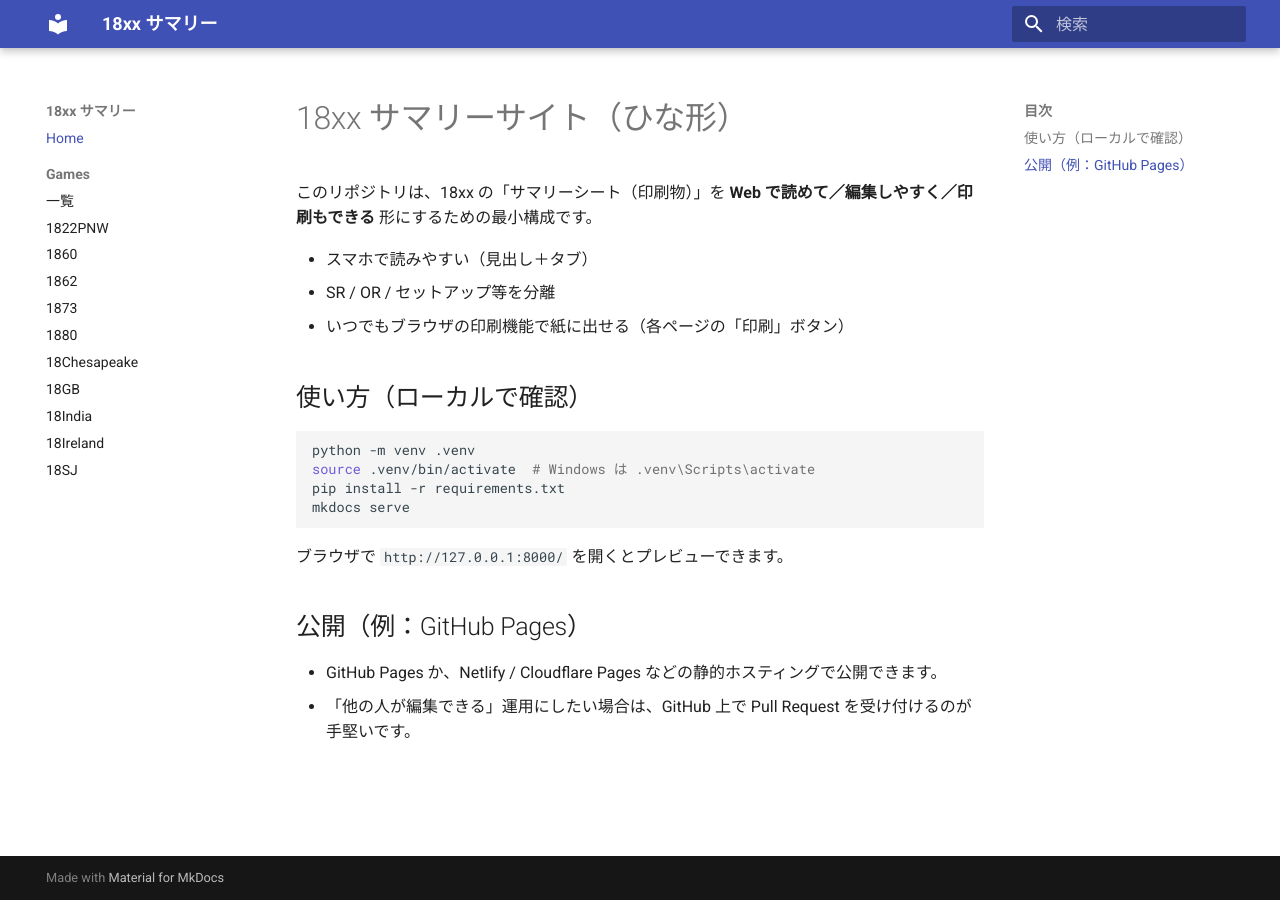
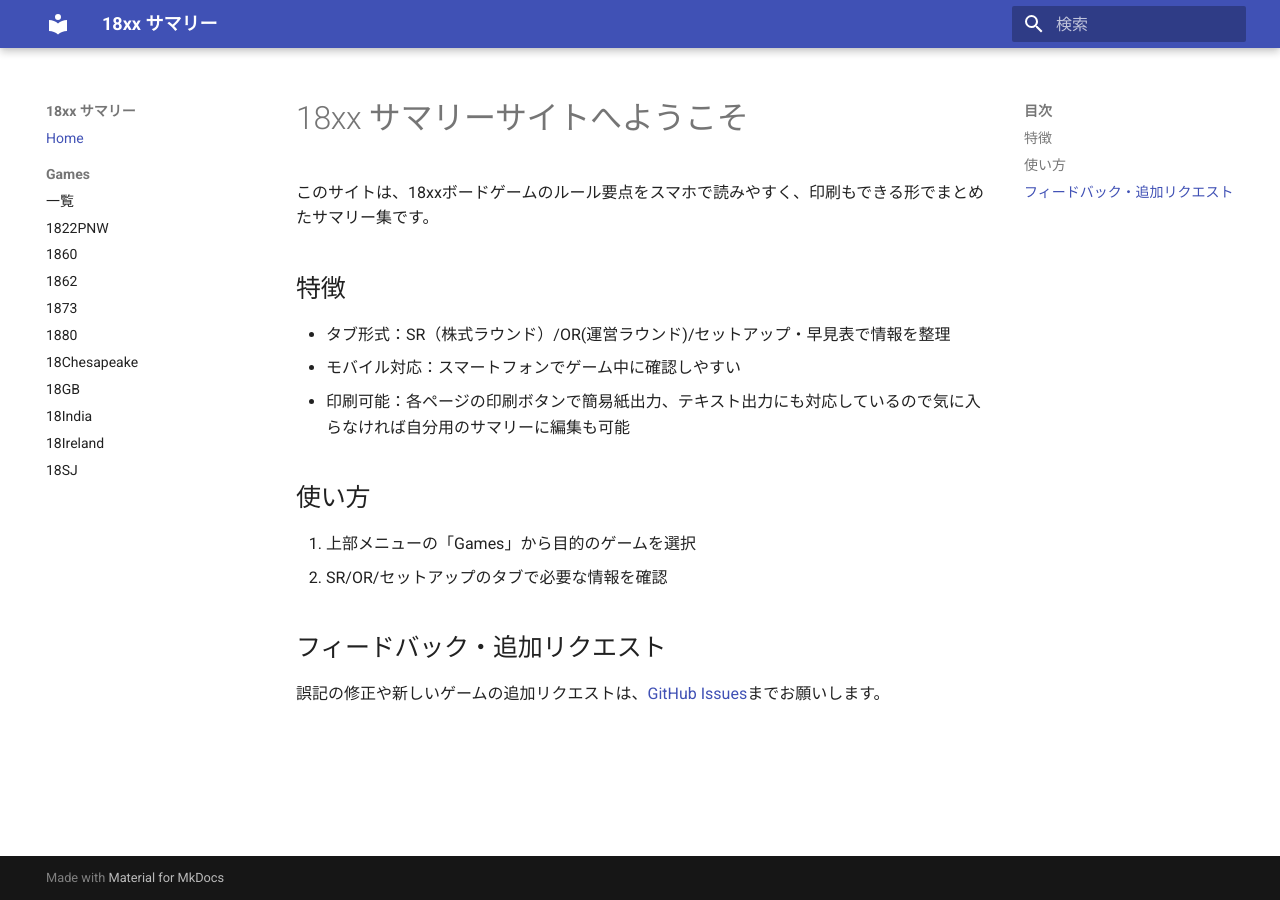
Before and after one commit to satamoto7/18xx-summary-jp, an MkDocs documentation site: the page built from docs/index.md, in a window 1280 px wide. Built offline with MkDocs 1.6.1 and Material for MkDocs 9.7.7, drawn with Linux system fonts in a browser that asks for light colours.

Commit message:
index change for visitor

````diff
--- a/docs/index.md
+++ b/docs/index.md
@@ -1,23 +1,18 @@
-# 18xx サマリーサイト（ひな形）
+# 18xx サマリーサイトへようこそ
 
-このリポジトリは、18xx の「サマリーシート（印刷物）」を **Web で読めて／編集しやすく／印刷もできる** 形にするための最小構成です。
+このサイトは、18xxボードゲームのルール要点をスマホで読みやすく、印刷もできる形でまとめたサマリー集です。
 
-- スマホで読みやすい（見出し＋タブ）
-- SR / OR / セットアップ等を分離
-- いつでもブラウザの印刷機能で紙に出せる（各ページの「印刷」ボタン）
+## 特徴
 
-## 使い方（ローカルで確認）
+- タブ形式：SR（株式ラウンド）/OR(運営ラウンド)/セットアップ・早見表で情報を整理
+- モバイル対応：スマートフォンでゲーム中に確認しやすい
+- 印刷可能：各ページの印刷ボタンで簡易紙出力、テキスト出力にも対応しているので気に入らなければ自分用のサマリーに編集も可能
 
-```bash
-python -m venv .venv
-source .venv/bin/activate  # Windows は .venv\Scripts\activate
-pip install -r requirements.txt
-mkdocs serve
-```
+## 使い方
 
-ブラウザで `http://127.0.0.1:8000/` を開くとプレビューできます。
+1. 上部メニューの「Games」から目的のゲームを選択
+2. SR/OR/セットアップのタブで必要な情報を確認
 
-## 公開（例：GitHub Pages）
+## フィードバック・追加リクエスト
 
-- GitHub Pages か、Netlify / Cloudflare Pages などの静的ホスティングで公開できます。
-- 「他の人が編集できる」運用にしたい場合は、GitHub 上で Pull Request を受け付けるのが手堅いです。
+誤記の修正や新しいゲームの追加リクエストは、[GitHub Issues](https://github.com/satamoto7/18xx-summary-jp/issues)までお願いします。
````
